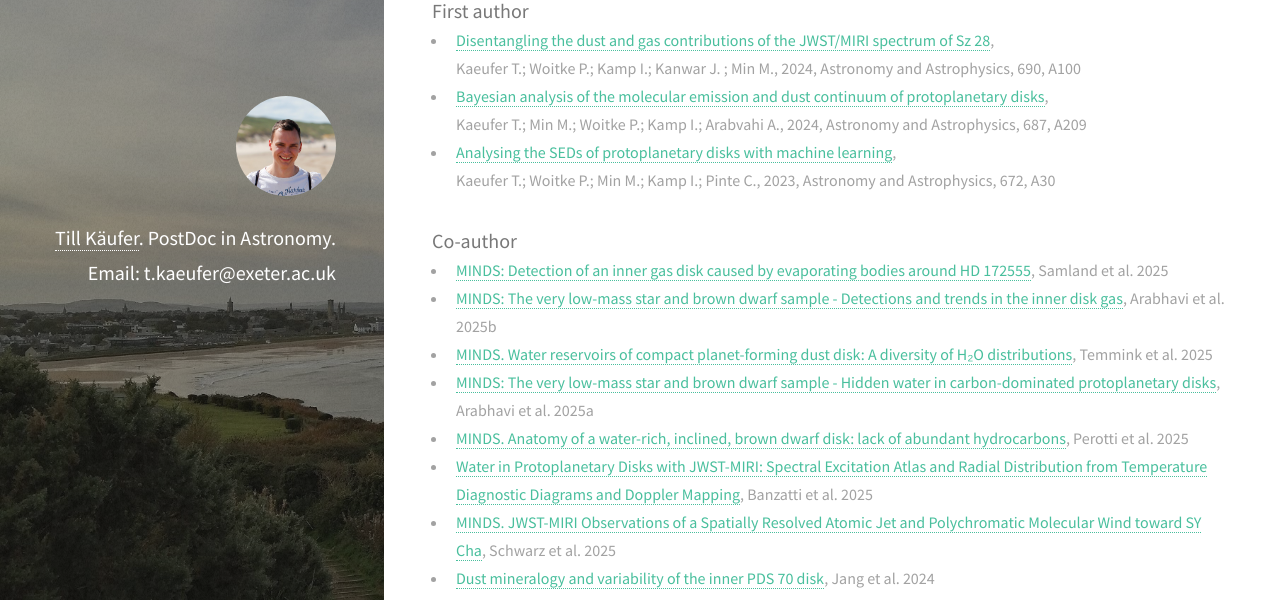
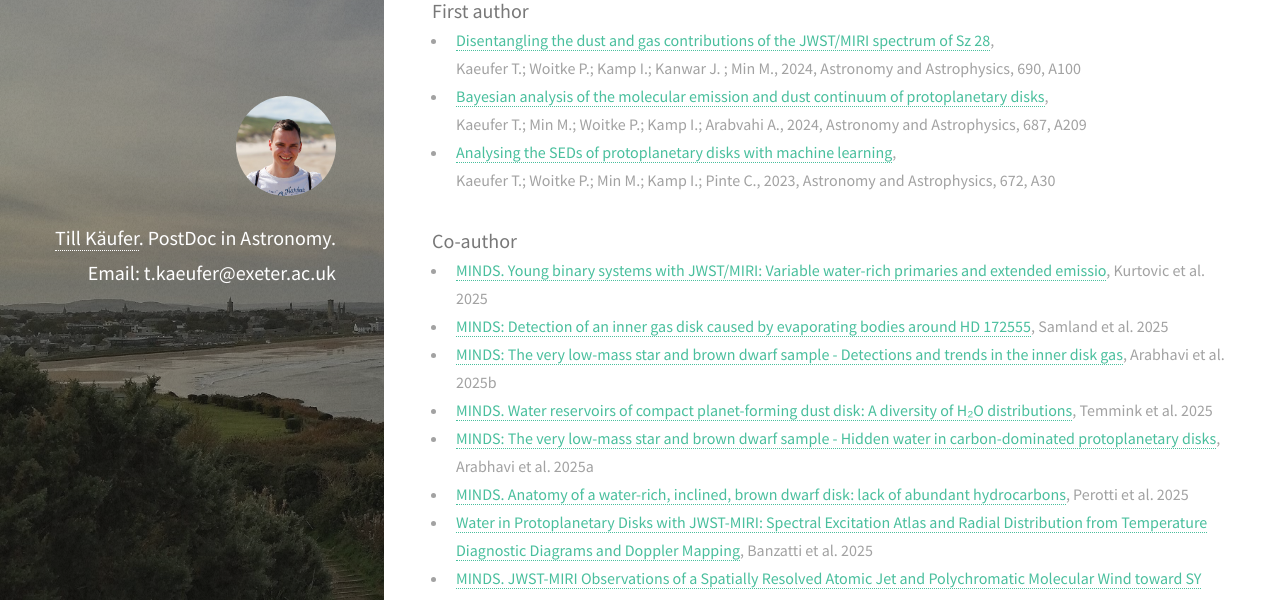
Before and after one commit to tillkaeufer/tillkaeufer.github.io, a Jekyll site: the page built from _posts/2020-10-06-publications.markdown, in a window 1280 px wide and 900 px high, scrolled down 876 px, cut to the strip 0-600 px from the top of the window. Built offline with Jekyll 4.4.1, drawn with Linux system fonts in a browser that asks for light colours; nearby versions of some CDN libraries.

Commit message:
add binary paper

```diff
--- a/_posts/2020-10-06-publications.markdown
+++ b/_posts/2020-10-06-publications.markdown
@@ -20,6 +20,7 @@ Kaeufer T.; Woitke P.; Min M.; Kamp I.; Pinte C., 2023, Astronomy and Astrophysi
 
 ### Co-author
 
++ [MINDS. Young binary systems with JWST/MIRI: Variable water-rich primaries and extended emissio](https://arxiv.org/abs/2508.02576){:target="_blank"}, Kurtovic et al. 2025
 + [MINDS: Detection of an inner gas disk caused by evaporating bodies around HD 172555](https://arxiv.org/pdf/2506.09976){:target="_blank"}, Samland et al. 2025
 + [MINDS: The very low-mass star and brown dwarf sample - Detections and trends in the inner disk gas](https://arxiv.org/abs/2506.02748){:target="_blank"}, Arabhavi et al. 2025b
 + [MINDS. Water reservoirs of compact planet-forming dust disk: A diversity of H₂O distributions](https://doi.org/10.48550/arXiv.2505.15237){:target="_blank"}, Temmink et al. 2025
```
